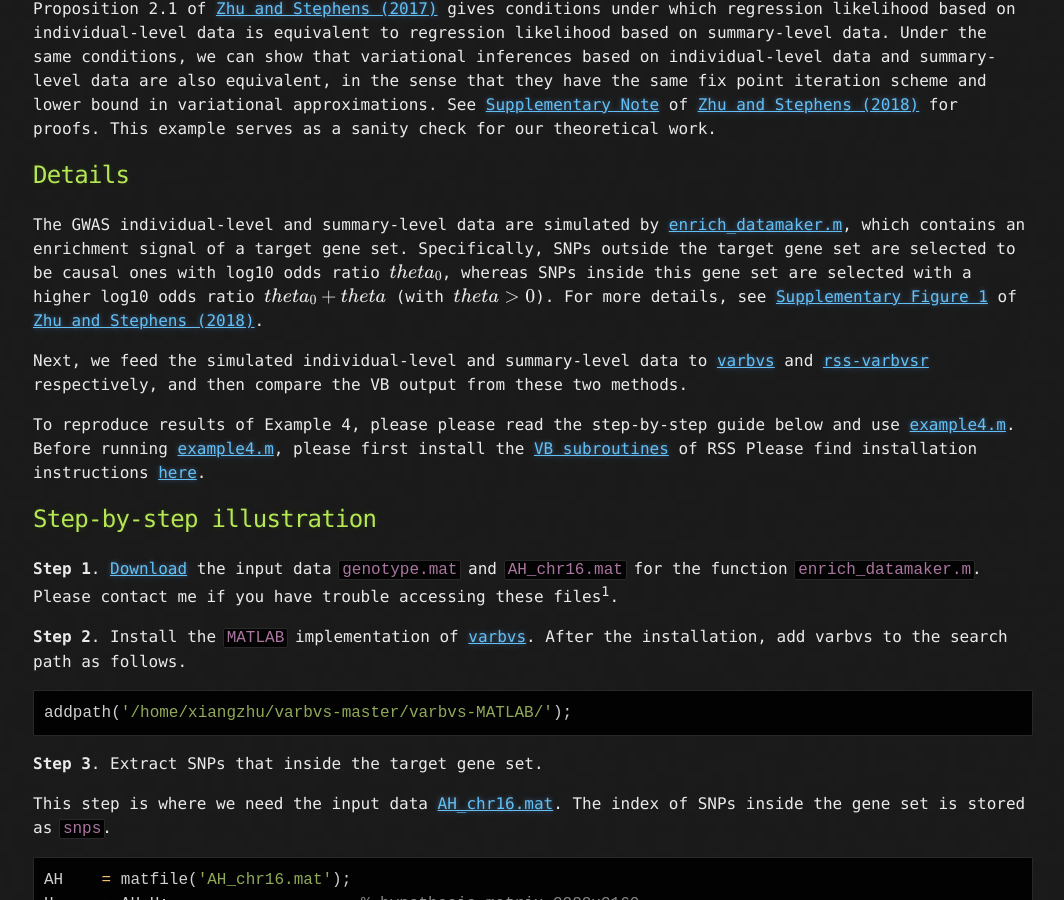
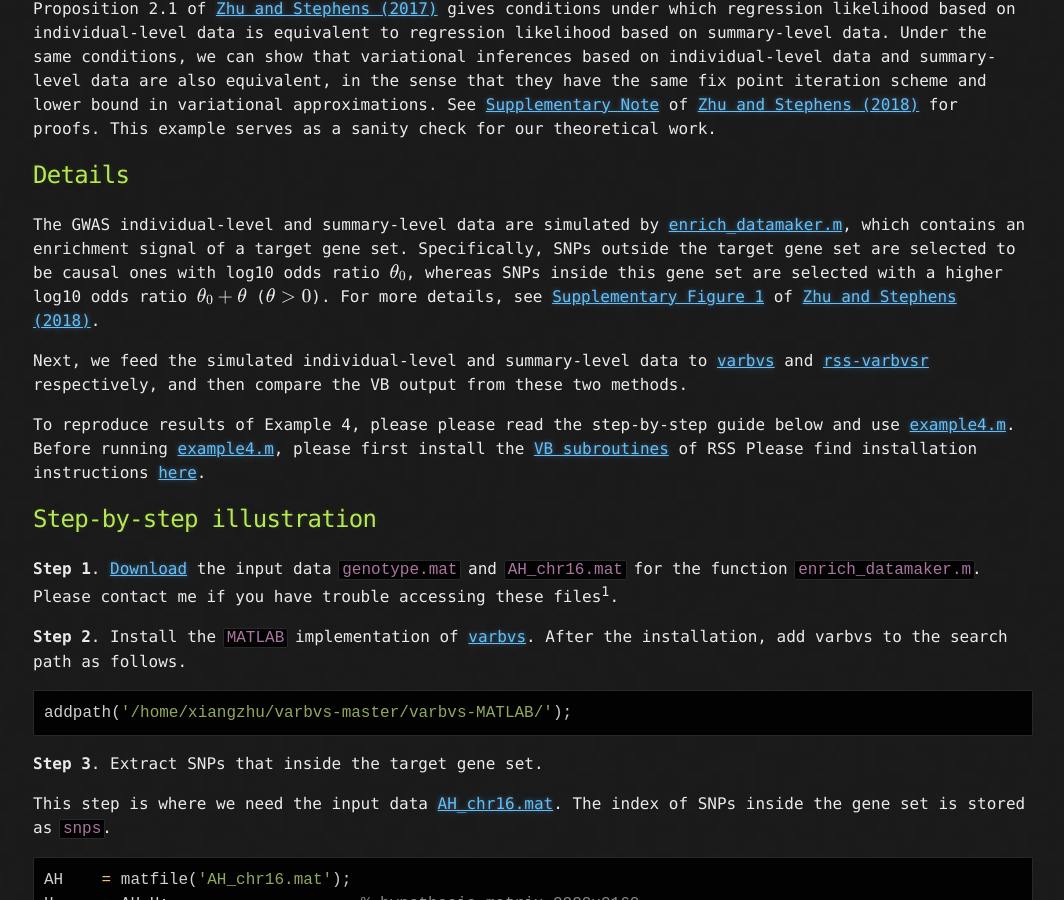
Before and after one commit to stephenslab/rss, a Jekyll site: the page built from docs/Example-4.md, in a window 1280 px wide and 900 px high, scrolled down 513 px. Shown: the whole window, without its empty margins (107-1171 px from the left). Built offline with Jekyll 4.4.1, drawn with Linux system fonts in a browser that asks for light colours; our own code applies the rules of GitHub Pages for plain Markdown files; formulas are drawn with MathJax 3.

Commit message:
update example 4

````diff
--- a/docs/Example-4.md
+++ b/docs/Example-4.md
@@ -31,9 +31,9 @@ This example serves as a sanity check for our theoretical work.
 The GWAS individual-level and summary-level data are simulated by [enrich_datamaker.m][],
 which contains an enrichment signal of a target gene set.
 Specifically, SNPs outside the target gene set are selected
-to be causal ones with log10 odds ratio $$theta_0$$,
+to be causal ones with log10 odds ratio $$\theta_0$$,
 whereas SNPs inside this gene set are selected with a higher
-log10 odds ratio $$theta_0+theta$$ (with $$theta>0$$).
+log10 odds ratio $$\theta_0+\theta$$ ($$\theta>0$$).
 For more details, see [Supplementary Figure 1][] of [Zhu and Stephens (2018)][].
 
 Next, we feed the simulated individual-level and summary-level data to
@@ -235,7 +235,7 @@ What is the log-fold enrichment? 2
 What is the pve (between 0 and 1)? 0.3
 ```
 
-<img src="images/rss_example4_rep100.png" width="600">
+<img src="images/rss_example4_rep100.png" width="800">
 
 --------
 
````
